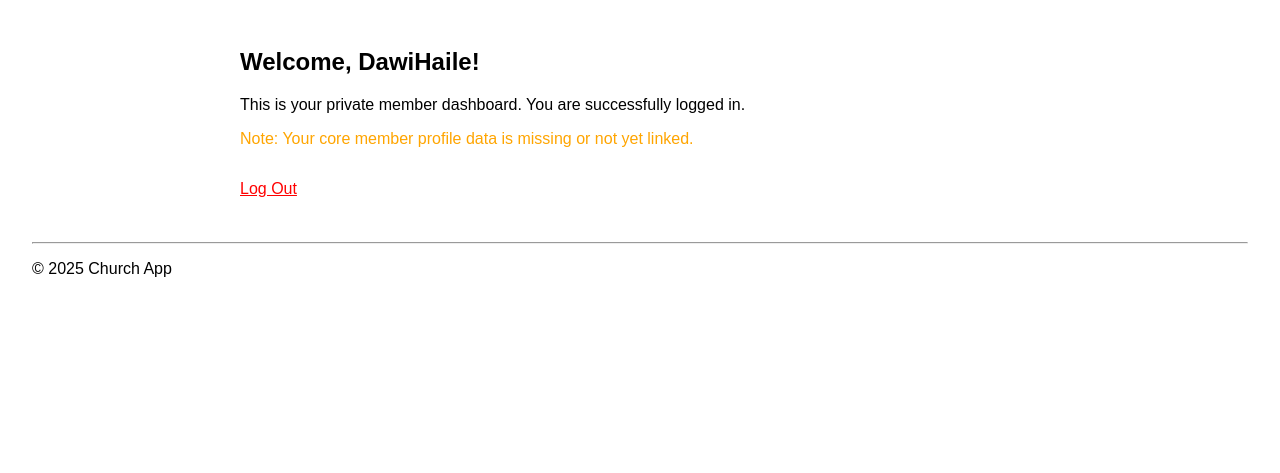
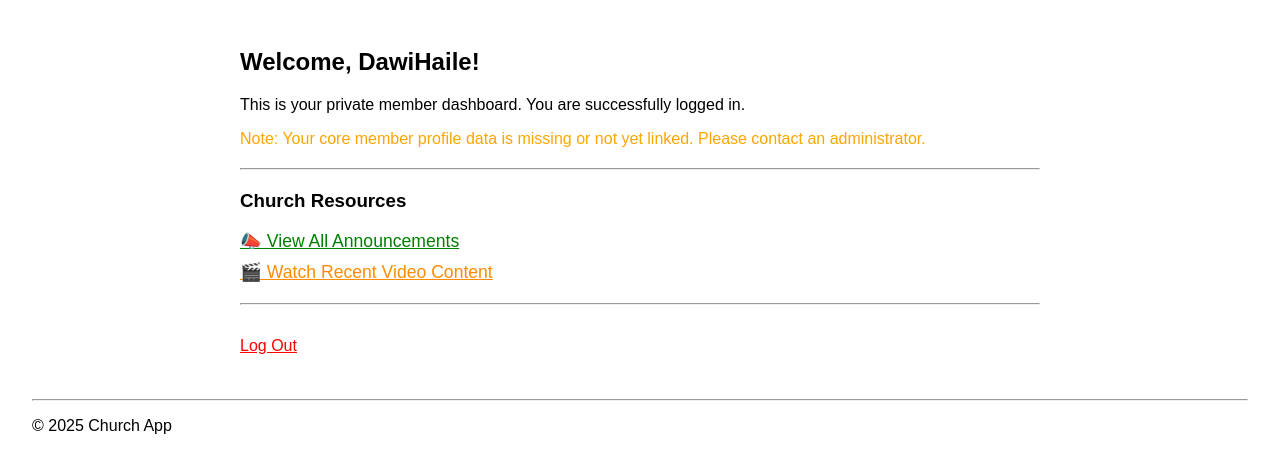
Before and after one commit to Dawit225/django-church-management-app, a Django app: page /members/dashboard/ in a window 1280 px wide. Shown: the part 92-565 px from the top of the page. Run offline with Django 5.2, Linux system fonts and the light colour scheme; a user stored in the database is signed in; data comes from the database, SQL or seed files in the repository; both versions use the stored data as it was after the commit.

Commit message:
feat: Implement AnnouncementListView and VideoContentListView using ListView CBV, add secure YouTube embedding logic, and link content views from dashboard

```diff
--- a/members/templates/members/member_dashboard.html
+++ b/members/templates/members/member_dashboard.html
@@ -20,8 +20,26 @@
             <p><a href="{% url 'member_profile_update' %}">Edit My Profile</a></p>
 
         {% else %}
-            <p style="color: orange;">Note: Your core member profile data is missing or not yet linked.</p>
+            <p style="color: orange;">Note: Your core member profile data is missing or not yet linked. Please contact an administrator.</p>
         {% endif %}
+
+        <hr style="margin: 20px 0;">
+
+        <h3>Church Resources</h3>
+        <ul style="list-style: none; padding: 0;">
+            <li style="margin-bottom: 10px;">
+                <a href="{% url 'announcement_list' %}" style="font-size: 1.1em; color: green;">
+                    📣 View All Announcements
+                </a>
+            </li>
+            <li style="margin-bottom: 10px;">
+                <a href="{% url 'video_list' %}" style="font-size: 1.1em; color: darkorange;">
+                    🎬 Watch Recent Video Content
+                </a>
+            </li>
+        </ul>
+
+        <hr style="margin: 20px 0;">
 
         <p style="margin-top: 2rem;">
             <form method="post" action="{% url 'logout' %}">
--- a/members/urls.py
+++ b/members/urls.py
@@ -1,13 +1,20 @@
 from django.urls import path
-from .views import MemberRegistrationView, MemberDashboardView, MemberProfileUpdateView # Import new view
+# Import the new views
+from .views import (
+    MemberRegistrationView,
+    MemberDashboardView,
+    MemberProfileUpdateView,
+    AnnouncementListView,
+    VideoContentListView # NEW
+)
 
 urlpatterns = [
-    # Registration
+    # Registration & Profile
     path('register/', MemberRegistrationView.as_view(), name='member_registration'),
+    path('dashboard/', MemberDashboardView.as_view(), name='member_dashboard'),
+    path('profile/edit/', MemberProfileUpdateView.as_view(), name='member_profile_update'),
 
-    # Restricted Dashboard
-    path('dashboard/', MemberDashboardView.as_view(), name='member_dashboard'),
-
-    # Profile Update (Only one profile per user, so no PK needed)
-    path('profile/edit/', MemberProfileUpdateView.as_view(), name='member_profile_update'),
+    # --- CONTENT PATHS (NEW) ---
+    path('announcements/', AnnouncementListView.as_view(), name='announcement_list'),
+    path('videos/', VideoContentListView.as_view(), name='video_list'),
 ]
--- a/members/views.py
+++ b/members/views.py
@@ -11,6 +11,11 @@ from django.views.generic.edit import UpdateView
 from django.contrib.auth.mixins import LoginRequiredMixin, UserPassesTestMixin
 from django.shortcuts import redirect, render, get_object_or_404
 from django.http import Http404
+from .models import Member, Announcement, VideoContent
+from django.urls import reverse_lazy
+# FIX: Ensure ListView is imported here:
+from django.views.generic import TemplateView, View, ListView
+from django.views.generic.edit import FormView, UpdateView
 
 from .models import Member
 from .forms import MemberUserCreationForm, MemberProfileForm # Import the new forms
@@ -107,3 +112,18 @@ class MemberProfileUpdateView(LoginRequiredMixin, UserPassesTestMixin, UpdateVie
         This is technically redundant because of get_object(), but it's a solid defense layer.
         """
         return self.get_object().user == self.request.user
+
+class AnnouncementListView(LoginRequiredMixin, ListView):
+    """Displays a list of all church announcements."""
+    model = Announcement
+    template_name = 'members/announcement_list.html'
+    context_object_name = 'announcements' # The variable name to use in the template
+    paginate_by = 10 # Optional: Show 10 announcements per page
+
+
+class VideoContentListView(LoginRequiredMixin, ListView):
+    """Displays a list of all church video content."""
+    model = VideoContent
+    template_name = 'members/video_list.html'
+    context_object_name = 'videos' # The variable name to use in the template
+    paginate_by = 9 # Display a grid of 9 videos
```
Also changed, not shown: members/templates/members/announcement_list.html (added, +27 -0 lines), members/templates/members/video_list.html (added, +34 -0 lines), db.sqlite3. Lines whose indentation alone changed are shown as unchanged.
